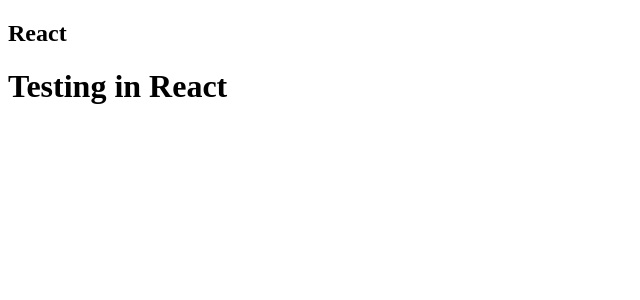
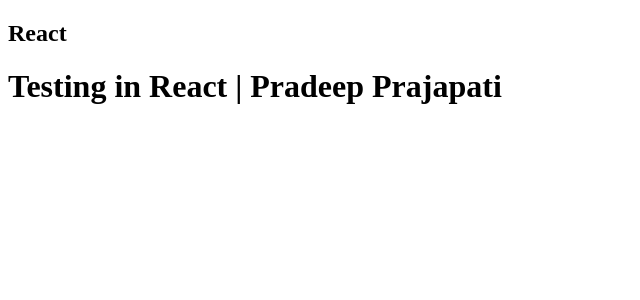
Before and after one commit to pradeepkumar128/chai-aur-react, a React (Create React App) app in the folder reactprt01/: page / in a window 1280 px wide. Shown: the top 300 px of the page, without its empty margins (0-640 px from the left). Built offline with nearby package versions, Linux system fonts and the light colour scheme; the HTML template or start-up script is replaced by a standard one.

Commit message:
third commit

```diff
--- a/reactprt01/src/Testing.js
+++ b/reactprt01/src/Testing.js
@@ -1,9 +1,10 @@
 import React from 'react';
 
+const username = 'Pradeep Prajapati';
 const Testing = () => {
   return (
     <>
-    <h1>Testing in React </h1>
+    <h1>Testing in React | {username} </h1>
     </>
   )
 }
```
